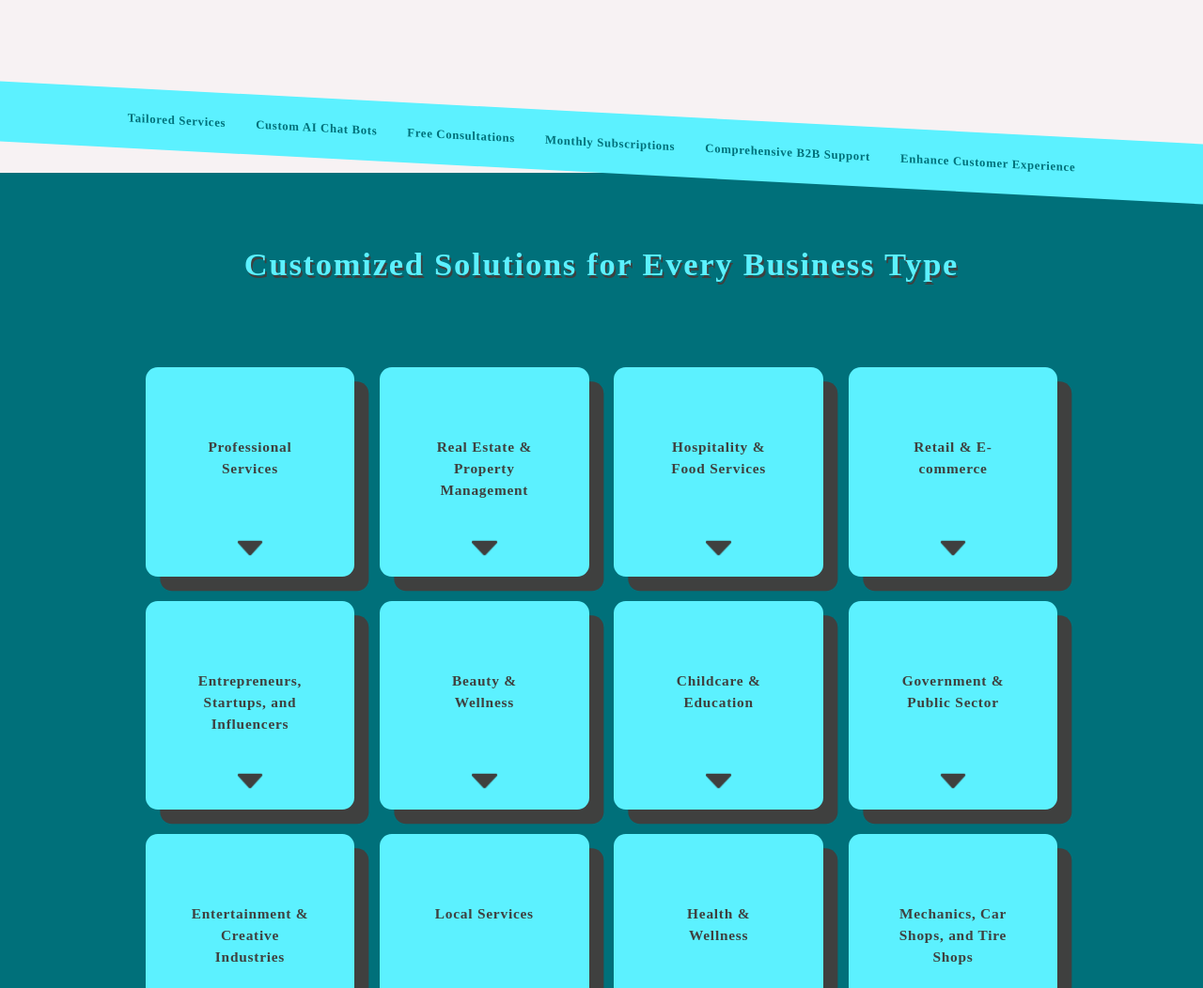
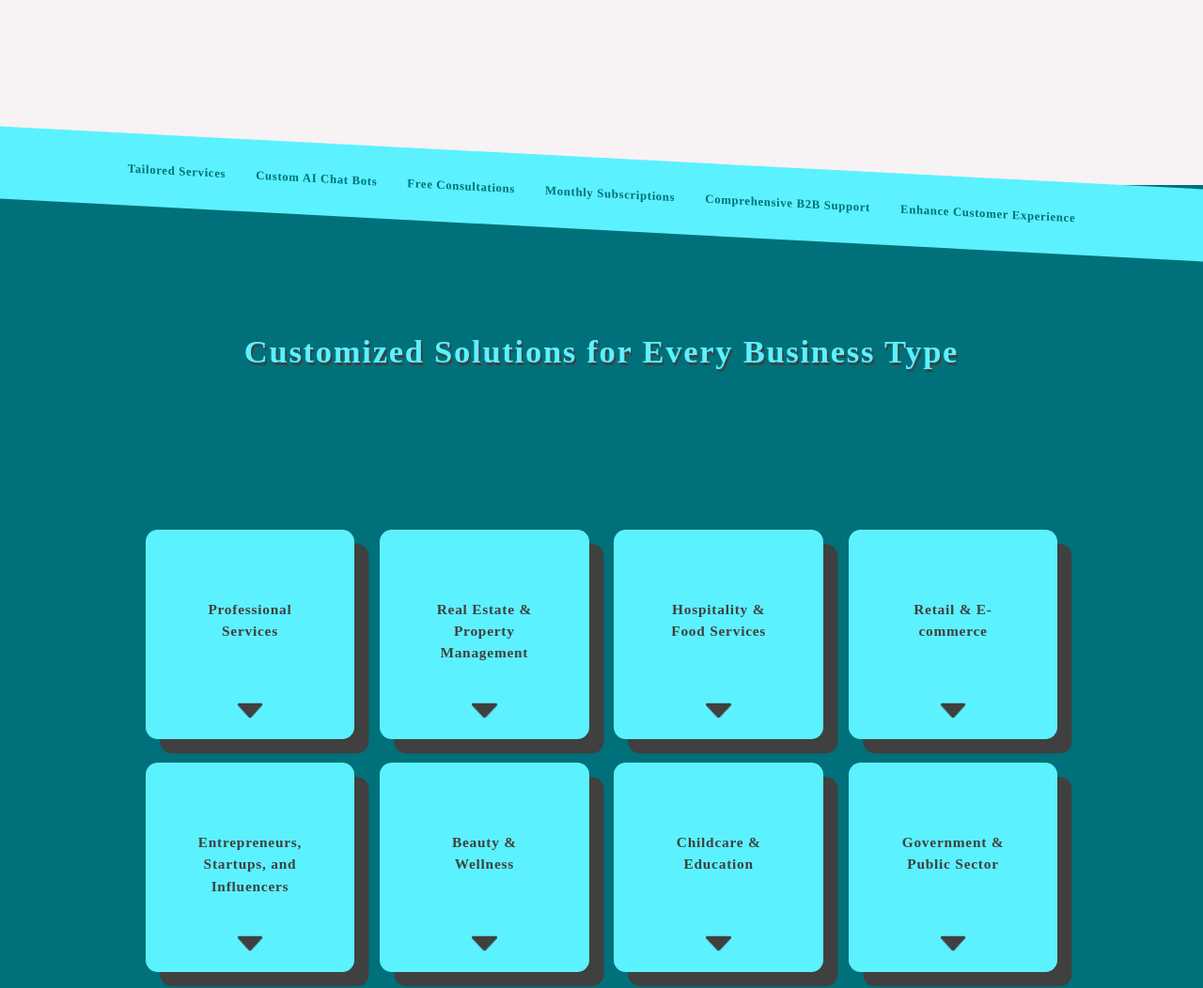
Before and after one commit to sticktyiss/infinibot, a website: page services.html in a window 1280 px wide. Shown: the part 800-1852 px from the top of the page at 94% size. Drawn offline with Linux system fonts and the light colour scheme; a web font is replaced by a local one.

Commit message:
Moved feature banner to cover section transitions.

```diff
--- a/sass/services.scss
+++ b/sass/services.scss
@@ -39,12 +39,12 @@ p {
   margin-top: 15vh;
   background: colors.$blueLight;
   color: colors.$blueDark;
-  transform: skewY(3deg);
+  transform: skewY(3deg) translateY(6vh);
   // padding: 4rem 0;
   display: flex;
   align-items: center;
   justify-content: center;
-  height: 5vw;
+  height: 6vw;
   overflow: hidden;
   position: relative;
   z-index: 1;
@@ -81,7 +81,7 @@ p {
   // padding-top: 1vw;
   h2 {
     font-size: 2.7vw;
-    margin: 10vh;
+    margin: 20vh 0;
     color: colors.$blueLight;
     @include textShadow;
   }
@@ -90,6 +90,7 @@ p {
   width: 80%;
   @include sectionBasicFlex($justify: space-evenly, $align: flex-start);
   flex-wrap: wrap;
+  margin-bottom: 10vh;
   dt {
     display: flex;
     flex-direction: column;
```
Also changed, not shown: css/services.css, 1 other file.
